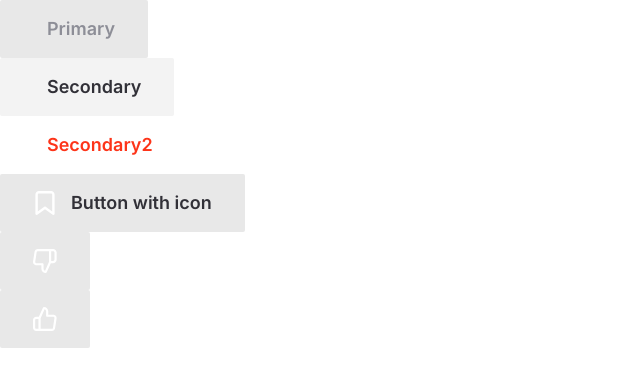
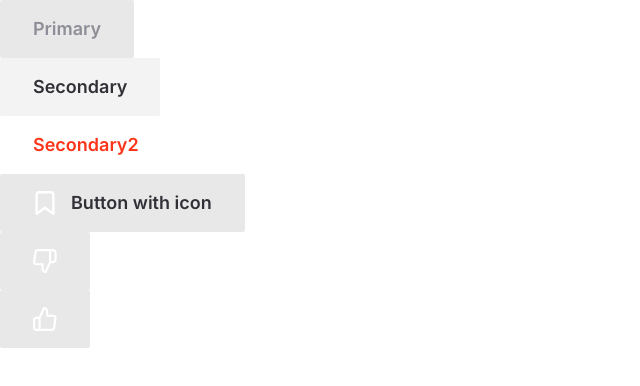
Before and after one commit to JohnyNiks/tms_blog, a React (Create React App) app: page / in a window 1280 px wide. Shown: the top 386 px of the page, without its empty margins (0-640 px from the left). Built offline with nearby package versions, Linux system fonts and the light colour scheme.

Commit message:
fix: add fix to set margin for text only after icon

```diff
--- a/src/components/Button/Button.scss
+++ b/src/components/Button/Button.scss
@@ -65,7 +65,7 @@
   }
 
 
-  &__text {
+  svg ~ &__text {
     margin-left: 14px;
   }
 
```
